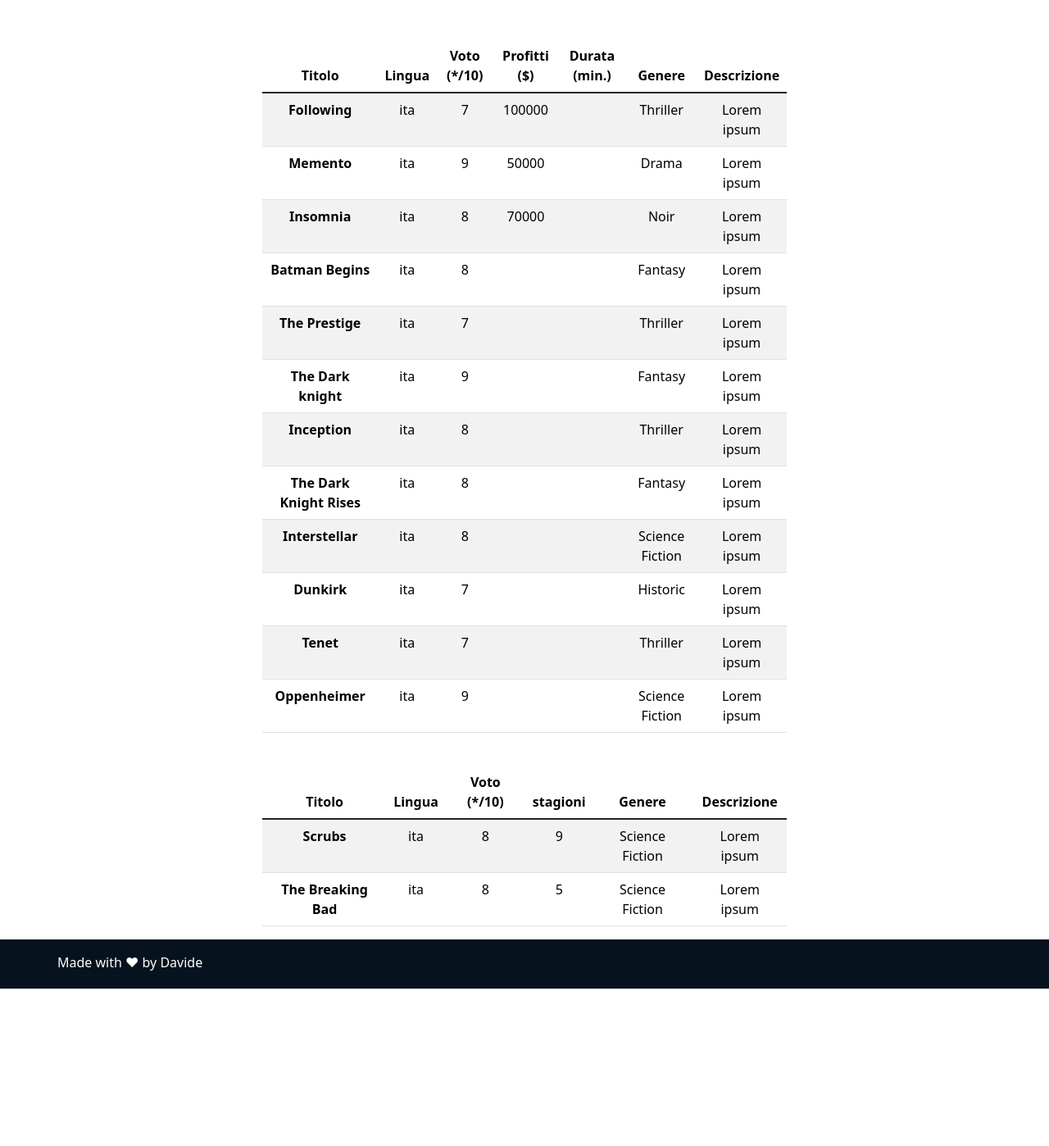
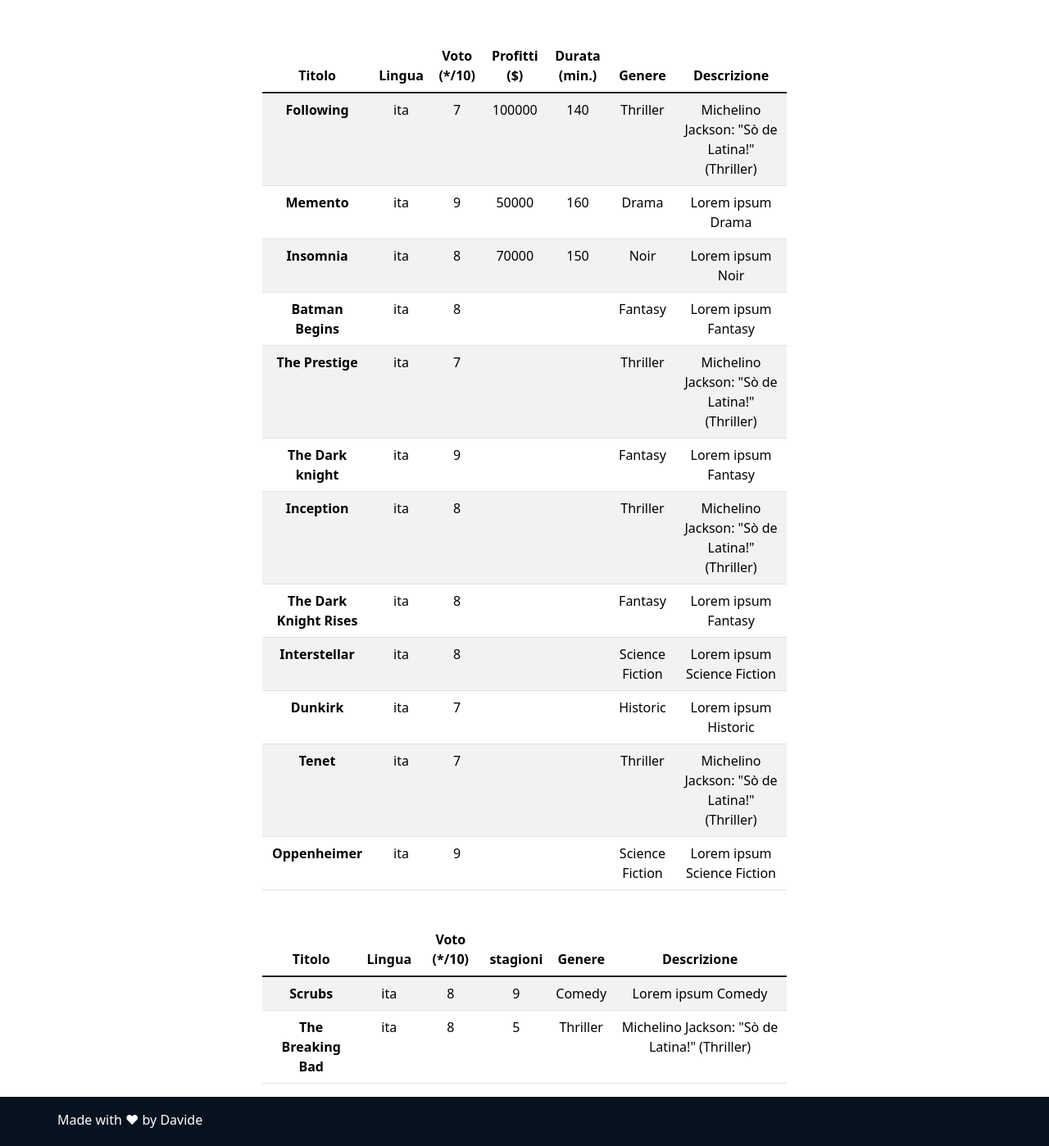
Before and after one commit to Davide-Morellato/php-oop-1, a PHP site: page / in a window 1280 px wide. Shown: the part 60-1458 px from the top of the page at 82% size. Before the commit the page ends 1266 px from the top, so only its background shows below. Run offline with PHP 8.4, Linux system fonts and the light colour scheme.

Commit message:
Fixed: property $genre in Production; cycle foreach for TvSeries into index.php; Change: property $name instead of $genre into Genre.php

```diff
--- a/Models/Genre.php
+++ b/Models/Genre.php
@@ -1,33 +1,32 @@
 <?php
 
 //BONUS
-
 
 //1.creo una classe Genre
 class Genre{
 
     //2.dichiaro le prorpietà
-    public $genre;
+    public $name;
     public $description;
 
     //3.dichiaro un metodo SETTER per impostarne il valore
-    public function setGenre($_genre){
-        $this->genre = $_genre;
+    public function setName($_name){
+        $this->name = $_name;
     }
 
     //4.dichiaro un metodo SETTER per impostarne il valore
     public function setDescription($_description){
-        $this->genre = $_description;
+        $this->description = $_description;
     }
 
     //5.dichiaro un metodo GETTER per importane il valore
-    public function getGenre(){
-        $this->genre;
+    public function getName(){
+        return $this->name;
     }
 
     //6.dichiaro un metodo GETTER per importane il valore
     public function getDescription(){
-        $this->description;
+        return $this->description;
     }
 
 }
--- a/Models/Movies.php
+++ b/Models/Movies.php
@@ -12,9 +12,20 @@
             $this->profit = $_profit;
         }
 
-        //4.creo un metodo GETTER per invocare il valore
+        //4.creo un metodo SETTER per impostare il valore
+        public function setLength($_length){
+            $this->length = $_length;
+        }
+
+        //5.creo un metodo GETTER per invocare il valore
         public function getProfit(){
             return $this->profit;
         }
 
+
+        //6.creo un metodo GETTER per invocare il valore
+        public function getLength(){
+            return $this->length;
+        }
+
     }
--- a/Models/Production.php
+++ b/Models/Production.php
@@ -15,15 +15,14 @@ class Production{
 
     //
     //BONUS
-    //dichiaro la proprietà $genre e $description
+    //dichiaro la proprietà $genre
     public $genre;
-    public $description;
 
     //4.creo una funzione __construct per assegnare i valori alla classe
     //
     //BONUS
-    //includo nel COSTRUTTORE la classe Genre con il rispettivo $_genre e $_description
-    function __construct($_title, $_language, $_vote, Genre $_genre, Genre $_description)
+    //includo nel COSTRUTTORE la classe Genre (che al suo interno presenta le proprietà $name & description) assegnandola alla proprietà $genre
+    function __construct($_title, $_language, $_vote, Genre $_genre)
     {
         //sfrutto il "$this->" per accedere alla variabile di istanza
         //per assegnargli un valore, passandoglielo come parametro,
@@ -33,9 +32,8 @@ class Production{
         $this->vote = $_vote;
 
         //BONUS
-        //richiamo la proprietà $genre e $description
+        //richiamo la proprietà $genre
         $this->genre = $_genre;
-        $this->description = $_description;
     }
 
 }
--- a/db_istanze.php
+++ b/db_istanze.php
@@ -7,98 +7,97 @@ require_once __DIR__ . '/Models/TvSeries.php';
 
 //
 //BONUS
-//creo l'istanza richiamando
+//creo l'istanza richiamando la classe Genre
 $thriller = new Genre();
-$thriller->setGenre('Thriller');
-$thriller->getgenre();
+
+//imposto i valori sia della proprietà $name sia della proprietà description attraverso i rispettivi metodi [$istanza->metodo_SETTER('valore')]
+$thriller->setName('Thriller');
+$thriller->setDescription('Michelino Jackson: "Sò de Latina!" (Thriller)');
+
 
 $fantasy = new Genre();
-$fantasy->setGenre('Fantasy');
-$fantasy->getGenre();
+$fantasy->setName('Fantasy');
+$fantasy->setDescription('Lorem ipsum Fantasy');
 
 $drama = new Genre();
-$drama->setGenre('Drama');
-$drama->getGenre();
+$drama->setName('Drama');
+$drama->setDescription('Lorem ipsum Drama');
 
 $noir = new Genre();
-$noir->setGenre('Noir');
-$noir->getGenre();
+$noir->setName('Noir');
+$noir->setDescription('Lorem ipsum Noir');
 
 $science_fiction = new Genre();
-$science_fiction->setGenre('Science Fiction');
-$science_fiction->getGenre();
+$science_fiction->setName('Science Fiction');
+$science_fiction->setDescription('Lorem ipsum Science Fiction');
 
 $historic = new Genre();
-$historic->setGenre('Historic');
-$historic->getGenre();
+$historic->setName('Historic');
+$historic->setDescription('Lorem ipsum Historic');
 
 $comedy = new Genre();
-$comedy->setGenre('Comedy');
-$comedy->getGenre();
-
-$description = new Genre();
-$description->setDescription('Lorem ipsum');
-$description->getDescription();
+$comedy->setName('Comedy');
+$comedy->setDescription('Lorem ipsum Comedy');
 
 //3.creo un'istanza richiamando la classe estesa e assegnandogli dei valori
 //
 //BONUS
-//aggiungo la proprietà genre tra i valori
-$following = new Movie('Following', 'ita', 7, $thriller, $description);
+//aggiungo l'istanza della classe Genre tra i valori della classe Production estesa dalla Classe Movie
+$following = new Movie('Following', 'ita', 7, $thriller);
+
 //imposto i parametri da inserire nell'istanza
 $following->setProfit(100000);
-$following->getProfit();
+$following->setLength(140);
 // var_dump($following);
 
-// echo $following->title;
-// echo $following->language;
-// echo $following->vote;
 
-$memento = new Movie('Memento', 'ita', 9, $drama, $description);
+$memento = new Movie('Memento', 'ita', 9, $drama);
 $memento->setProfit(50000);
-$memento->getProfit();
+$memento->setLength(160);
 // var_dump($memento);
 
-$insomnia = new Movie('Insomnia', 'ita', 8, $noir, $description);
+$insomnia = new Movie('Insomnia', 'ita', 8, $noir);
 $insomnia->setProfit(70000);
-$insomnia->getProfit();
+$insomnia->setLength(150);
 
-$batman_begins = new Movie('Batman Begins', 'ita', 8, $fantasy, $description);
 
-$the_prestige = new Movie('The Prestige', 'ita', 7, $thriller, $description);
+$batman_begins = new Movie('Batman Begins', 'ita', 8, $fantasy);
 
-$the_dark_knight = new Movie('The Dark knight', 'ita', 9, $fantasy, $description);
+$the_prestige = new Movie('The Prestige', 'ita', 7, $thriller);
 
-$inception = new Movie('Inception', 'ita', 8, $thriller, $description);
+$the_dark_knight = new Movie('The Dark knight', 'ita', 9, $fantasy);
 
-$the_dark_knight_rises = new Movie('The Dark Knight Rises', 'ita', 8, $fantasy, $description);
+$inception = new Movie('Inception', 'ita', 8, $thriller);
 
-$interstellar = new Movie('Interstellar', 'ita', 8, $science_fiction, $description);
+$the_dark_knight_rises = new Movie('The Dark Knight Rises', 'ita', 8, $fantasy);
 
-$dunkirk = new Movie('Dunkirk', 'ita', 7, $historic, $description);
+$interstellar = new Movie('Interstellar', 'ita', 8, $science_fiction);
 
-$tenet = new Movie('Tenet', 'ita', 7, $thriller, $description);
+$dunkirk = new Movie('Dunkirk', 'ita', 7, $historic);
 
-$oppenheimer = new Movie('Oppenheimer', 'ita', 9, $science_fiction, $description);
+$tenet = new Movie('Tenet', 'ita', 7, $thriller);
+
+$oppenheimer = new Movie('Oppenheimer', 'ita', 9, $science_fiction);
 
 
 //5.creo un array vuoto in cui inserire i vari titoli
 $films = [];
 
-//6.pusho le istanze [$istanza = new Classe('valore'...)] all'interno dell'array
+//6.pusho le istanze interno dell'array [array_push($array, $istanza1, $istanza2.....)]
 array_push($films, $following, $memento, $insomnia, $batman_begins, $the_prestige, $the_dark_knight, $inception, $the_dark_knight_rises, $interstellar, $dunkirk, $tenet, $oppenheimer);
 // var_dump($films);
 
+//
+//
+//
+//creo le istante per la classe TvSeries
+$scrubs = new TvSeries('Scrubs', 'ita', 8, $comedy);
+$scrubs->setSeasons(9);
 
+$the_breaking_bad = new TvSeries('The Breaking Bad', 'ita', 8, $thriller);
+$the_breaking_bad->setSeasons(5);
 
 //creo un array vuoto in cui inserire i vari titoli
-$scrubs = new TvSeries('Scrubs', 'ita', 8, $comedy, $description);
-$scrubs->setSeasons(9);
-$scrubs->getSeasons();
-
-$the_breaking_bad = new TvSeries('The Breaking Bad', 'ita', 8, $thriller, $description);
-$the_breaking_bad->setSeasons(5);
-$the_breaking_bad->getSeasons();
-//pusho le istanze [$istanza = new Classe('valore'...)] all'interno dell'array
+//pusho le istanze all'interno dell'array [array_push($array, $istanza1, $istanza2.....)]
 $series = [];
 array_push($series, $scrubs, $the_breaking_bad);
--- a/index.php
+++ b/index.php
@@ -64,10 +64,10 @@ require_once __DIR__ . '/db_istanze.php';
                                 <?= $film->length; ?>
                             </td>
                             <td>
-                                <?= $film->genre->genre; ?>
+                                <?= $film->genre->name; ?>
                             </td>
                             <td>
-                                <?= $film->description->genre; ?>
+                                <?= $film->genre->getDescription(); ?>
                             </td>
                         </tr>
                     <?php } ?>
@@ -105,10 +105,10 @@ require_once __DIR__ . '/db_istanze.php';
                                 <?= $serie->seasons; ?>
                             </td>
                             <td>
-                                <?= $film->genre->genre; ?>
+                                <?= $serie->genre->getName(); ?>
                             </td>
                             <td>
-                                <?= $film->description->genre; ?>
+                                <?= $serie->genre->description; ?>
                             </td>
                         </tr>
                     <?php } ?>
```
